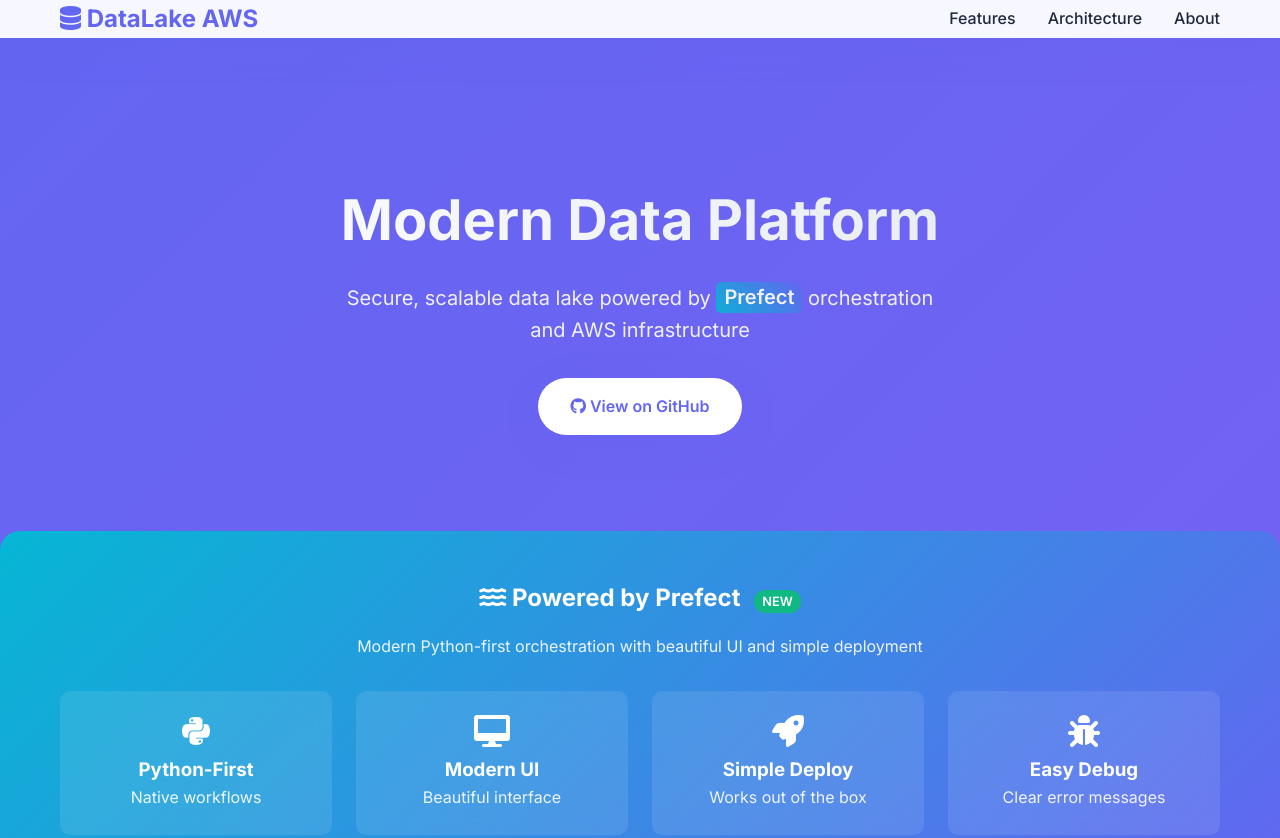
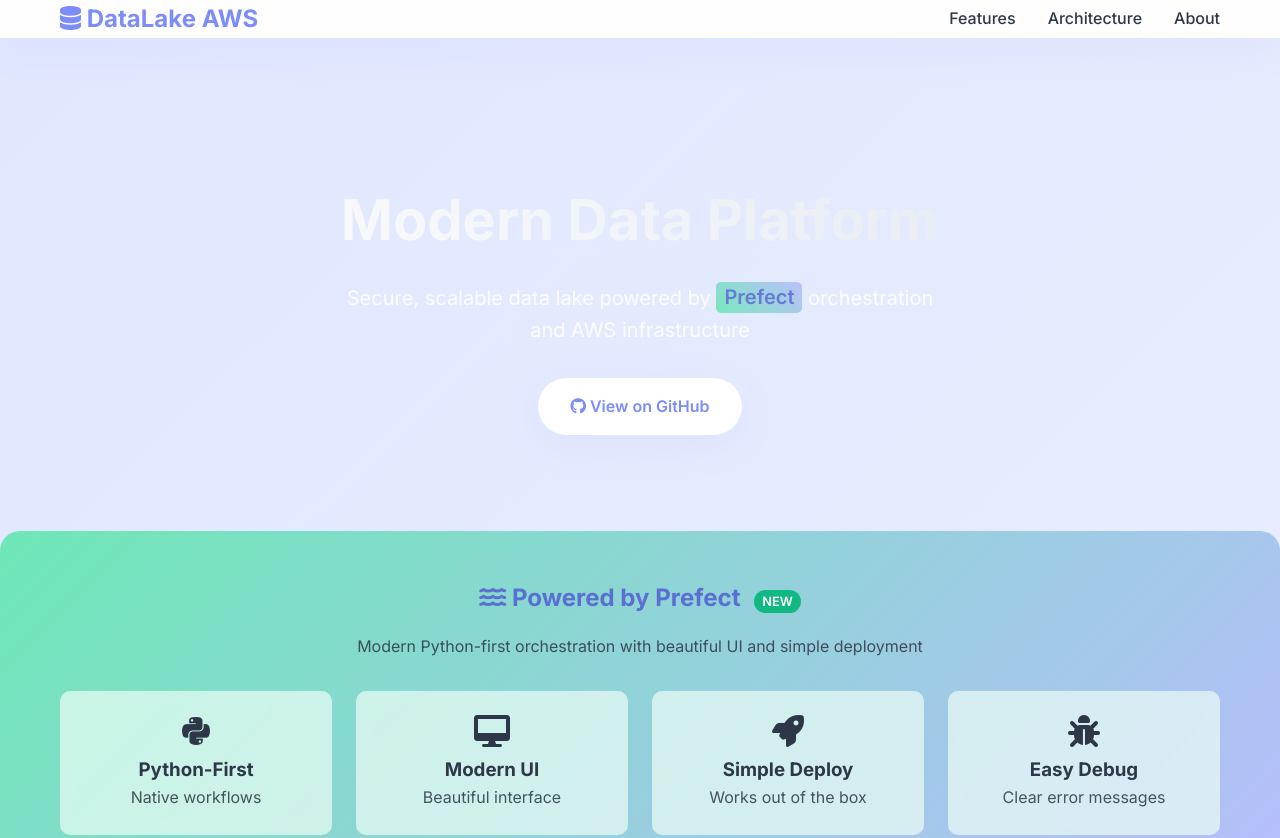
Before and after one commit to zehroque21/datalake, a plain HTML site: page index.html in a window 1280 px wide. Shown: the top 838 px of the page. Drawn offline with Linux system fonts and the light colour scheme.

Commit message:
style: harmoniza paleta de cores do GitHub Pages para visual mais suave

```diff
--- a/index.html
+++ b/index.html
@@ -8,16 +8,16 @@
     <link rel="stylesheet" href="https://cdnjs.cloudflare.com/ajax/libs/font-awesome/6.0.0/css/all.min.css">
     <style>
         :root {
-            --primary: #6366f1;
-            --primary-dark: #4f46e5;
-            --secondary: #8b5cf6;
-            --accent: #06b6d4;
-            --text-dark: #1e293b;
-            --text-light: #64748b;
-            --bg-light: #f8fafc;
+            --primary: #7c8cf8;
+            --primary-dark: #5a6fd1;
+            --secondary: #b7bdfc;
+            --accent: #6ee7b7;
+            --text-dark: #2d3748;
+            --text-light: #6b7280;
+            --bg-light: #f4f7fb;
             --white: #ffffff;
-            --shadow: 0 10px 40px rgba(99, 102, 241, 0.1);
-            --shadow-hover: 0 20px 60px rgba(99, 102, 241, 0.15);
+            --shadow: 0 10px 40px rgba(124, 140, 248, 0.08);
+            --shadow-hover: 0 20px 60px rgba(124, 140, 248, 0.13);
         }
 
         * {
@@ -30,7 +30,7 @@
             font-family: 'Inter', sans-serif;
             line-height: 1.6;
             color: var(--text-dark);
-            background: linear-gradient(135deg, var(--primary) 0%, var(--secondary) 100%);
+            background: linear-gradient(135deg, #e0e7ff 0%, #f4f7fb 100%);
             min-height: 100vh;
         }
 
@@ -128,7 +128,7 @@
         }
 
         .section {
-            background: var(--white);
+            background: linear-gradient(120deg, #f4f7fb 60%, #e0e7ff 100%);
             padding: 4rem 0;
             margin: 2rem 0;
             border-radius: 20px;
@@ -160,12 +160,12 @@
         }
 
         .feature-card {
-            background: var(--bg-light);
+            background: linear-gradient(120deg, #f4f7fb 80%, #e0e7ff 100%);
             padding: 2rem;
             border-radius: 15px;
             text-align: center;
             transition: all 0.3s ease;
-            border: 1px solid #e2e8f0;
+            border: 1px solid #e0e7ef;
         }
 
         .feature-card:hover {
@@ -175,7 +175,7 @@
 
         .feature-icon {
             font-size: 3rem;
-            color: var(--primary);
+            color: var(--accent);
             margin-bottom: 1rem;
         }
 
@@ -192,8 +192,8 @@
         }
 
         .prefect-highlight {
-            background: linear-gradient(135deg, var(--accent) 0%, var(--primary) 100%);
-            color: var(--white);
+            background: linear-gradient(135deg, #6ee7b7 0%, #b7bdfc 100%);
+            color: var(--text-dark);
             padding: 3rem 0;
             margin: 2rem 0;
             border-radius: 20px;
@@ -201,13 +201,13 @@
         }
 
         .prefect-highlight h2 {
-            color: var(--white);
+            color: var(--primary-dark);
             margin-bottom: 1rem;
         }
 
         .prefect-highlight p {
-            color: var(--white);
-            opacity: 0.9;
+            color: var(--text-dark);
+            opacity: 0.85;
         }
 
         .prefect-features {
@@ -218,10 +218,10 @@
         }
 
         .prefect-feature {
-            background: rgba(255, 255, 255, 0.1);
+            background: rgba(236, 253, 245, 0.7);
             padding: 1.5rem;
             border-radius: 10px;
-            backdrop-filter: blur(10px);
+            backdrop-filter: blur(6px);
             text-align: center;
         }
 
@@ -240,8 +240,8 @@
         }
 
         .flow-step {
-            background: linear-gradient(135deg, var(--primary) 0%, var(--secondary) 100%);
-            color: var(--white);
+            background: linear-gradient(135deg, #b7bdfc 0%, #6ee7b7 100%);
+            color: var(--text-dark);
             padding: 1.5rem;
             border-radius: 15px;
             text-align: center;
@@ -256,7 +256,7 @@
 
         .flow-arrow {
             font-size: 2rem;
-            color: var(--primary);
+            color: var(--accent);
         }
 
         .about {
@@ -274,8 +274,8 @@
 
         .social-link {
             display: inline-block;
-            background: linear-gradient(45deg, var(--primary), var(--secondary));
-            color: var(--white);
+            background: linear-gradient(45deg, #b7bdfc, #6ee7b7);
+            color: var(--primary-dark);
             padding: 0.75rem;
             border-radius: 50%;
             text-decoration: none;
@@ -300,8 +300,8 @@
         }
 
         .tech-badge {
-            background: linear-gradient(45deg, var(--primary), var(--secondary));
-            color: var(--white);
+            background: linear-gradient(45deg, #b7bdfc, #6ee7b7);
+            color: var(--primary-dark);
             padding: 0.5rem 1rem;
             border-radius: 25px;
             font-size: 0.9rem;
@@ -317,8 +317,8 @@
         }
 
         .highlight {
-            background: linear-gradient(45deg, var(--accent), var(--primary));
-            color: var(--white);
+            background: linear-gradient(45deg, #6ee7b7, #b7bdfc);
+            color: var(--primary-dark);
             padding: 0.2rem 0.5rem;
             border-radius: 5px;
             font-weight: 600;
```
